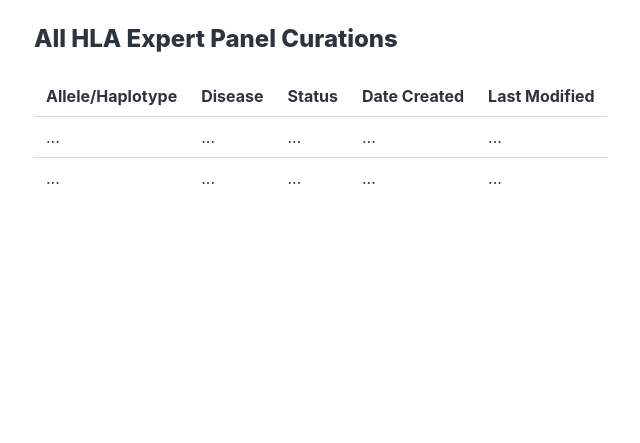
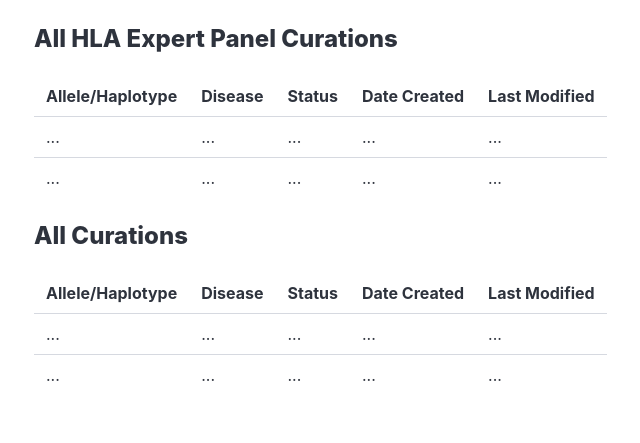
Before and after one commit to ClinGen/stanford-hci, a Django app: page / in a window 1280 px wide. Shown: the part 541-984 px from the top of the page, without its empty margins (30-670 px from the left). Before the commit the page ends 725 px from the top, so only its background shows below. Run offline with Django 5.2, Linux system fonts and the light colour scheme; the visitor is signed in with stand-in values (Sample User, id 1).

Commit message:
Refactor home view so that log in isn't required
For https://github.com/ClinGen/stanford-hci/issues/60

```diff
--- a/src/hci/views.py
+++ b/src/hci/views.py
@@ -5,7 +5,6 @@ from django.contrib.auth.decorators import login_required
 from django.shortcuts import redirect, render
 
 
-@login_required
 def home(request):
     """This is the view for the main page of the HCI.
 
@@ -13,11 +12,17 @@ def home(request):
     view their curations and their affiliation's curations. It also has links to the
     other pages of the HCI.
     """
-    context = {
-        "email": request.user.email,
-        "affiliation": "HLA Expert Panel",
-        "username": request.user.username,
-    }
+    if request.user.is_authenticated:
+        context = {
+            "is_authenticated": True,
+            "email": request.user.email,
+            "affiliation": "HLA Expert Panel",
+            "username": request.user.username,
+        }
+    else:
+        context = {
+            "is_authenticated": False,
+        }
     return render(request, "hci/home.html", context)
 
 
--- a/src/templates/hci/home.html
+++ b/src/templates/hci/home.html
@@ -5,8 +5,13 @@
     <div class="block">
         <section class="hero is-light">
             <div class="hero-body">
+                {% if is_authenticated %}
                 <h2 class="title">Welcome, {{ username }}.</h2>
                 <p class="subtitle">You are curating as part of the {{ affiliation }} affiliation.</p>
+                {% else %}
+                <h2 class="title">Welcome.</h2>
+                <p class="subtitle">To curate as part of an affiliation, please log in.</p>
+                {% endif %}
             </div>
         </section>
     </div>
@@ -17,6 +22,7 @@
         <a class="button is-responsive" href="{% url 'new_publication' %}">Add Publication</a>
     </div>
 
+    {% if is_authenticated %}
     <div class="block">
         <h3 class="title is-4">Your {{ affiliation }} Curations</h3>
         <table class="table">
@@ -43,7 +49,6 @@
             </tr>
         </table>
     </div>
-
     <div class="block">
         <h3 class="title is-4">All {{ affiliation }} Curations</h3>
         <table class="table">
@@ -70,4 +75,33 @@
             </tr>
         </table>
     </div>
+    {% endif %}
+
+    <div class="block">
+        <h3 class="title is-4">All Curations</h3>
+        <table class="table">
+            <tr>
+                <th>Allele/Haplotype</th>
+                <th>Disease</th>
+                <th>Status</th>
+                <th>Date Created</th>
+                <th>Last Modified</th>
+            </tr>
+            <tr>
+                <td>...</td>
+                <td>...</td>
+                <td>...</td>
+                <td>...</td>
+                <td>...</td>
+            </tr>
+            <tr>
+                <td>...</td>
+                <td>...</td>
+                <td>...</td>
+                <td>...</td>
+                <td>...</td>
+            </tr>
+        </table>
+    </div>
+
 {% endblock %}
```
